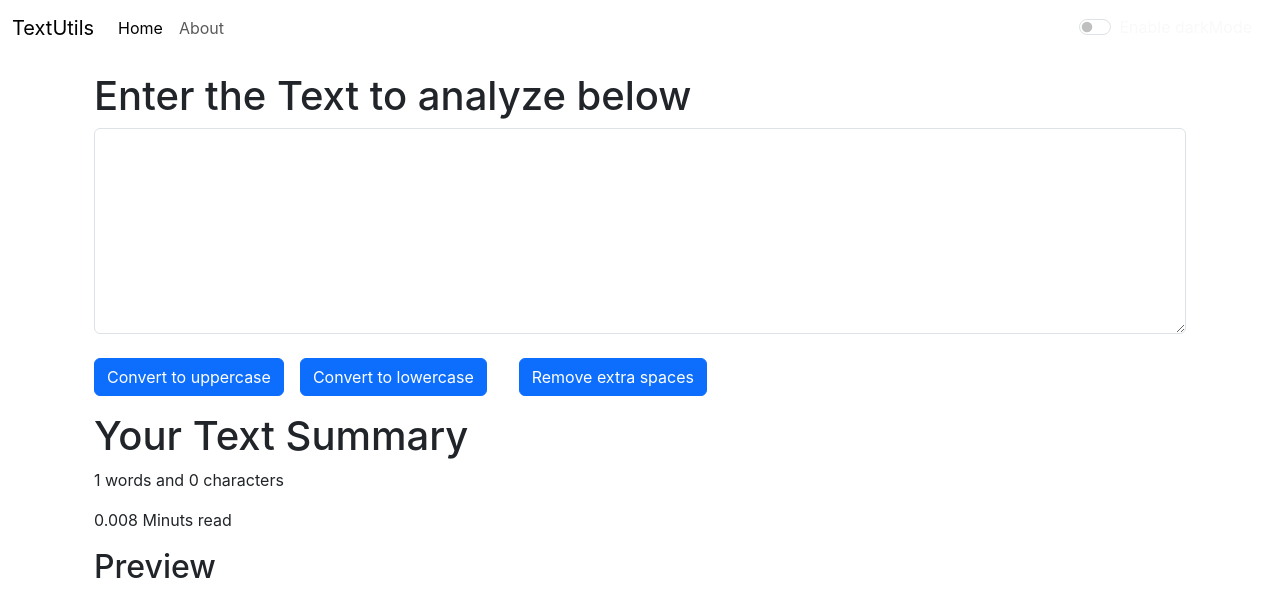
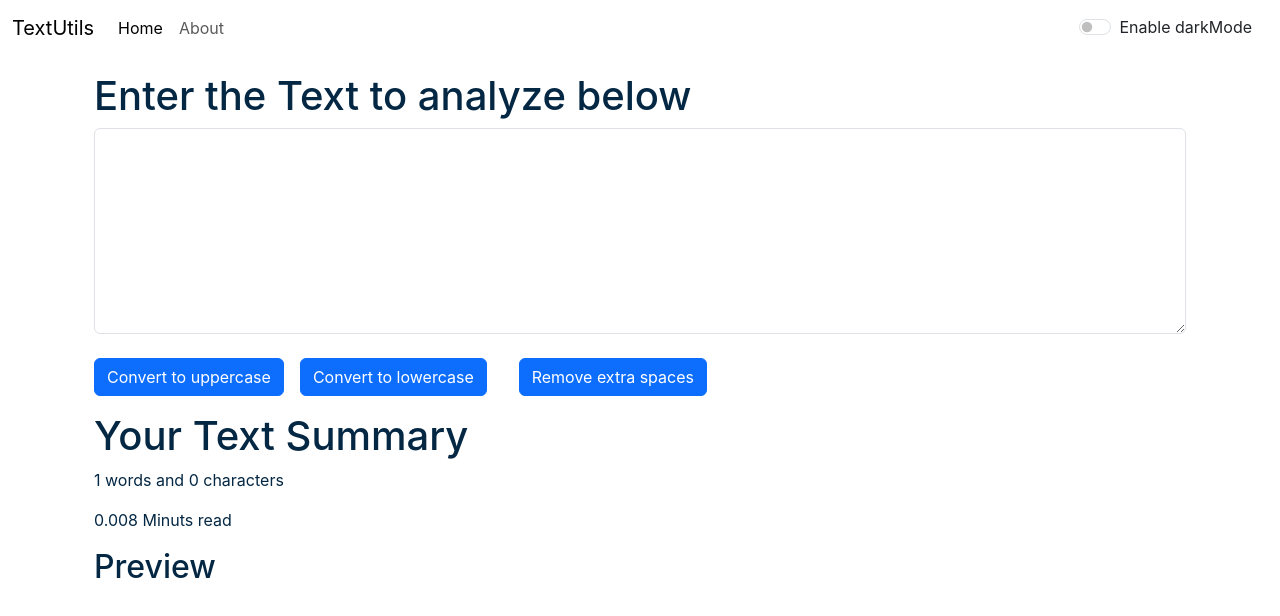
Before and after one commit to ojhal/TextUtils, a React (Create React App) app: page / in a window 1280 px wide. Shown: the top 616 px of the page. Built offline with nearby package versions, Linux system fonts and the light colour scheme.

Commit message:
some conditions added

```diff
--- a/src/App.js
+++ b/src/App.js
@@ -3,17 +3,17 @@
 import React, { useState } from 'react';
 
 function App() {
-  const [mode,setMode] = useState('dark')
+  const [mode,setMode] = useState('light')
 
   const toggleMode = () => {
     console.log("toggled")
     if(mode === "light"){
       setMode("dark");
-      document.body.style.backgroundColor="white"
+      document.body.style.backgroundColor="#042743"
     }
     else{
       setMode("light");
-      document.body.style.backgroundColor="black"
+      document.body.style.backgroundColor="white"
     }
   }
   return (
--- a/src/Components/TextForm.js
+++ b/src/Components/TextForm.js
@@ -19,10 +19,10 @@
     }
     return (
         <>
-            <div className='container'>
+            <div className='container' style={{color:props.mode==="dark"?"white":"#042743"}}>
                 <h1>{props.heading}</h1>
                 <div className="mb-3">
-                    <textarea className="form-control" value={text} onChange={handleOnChange} id="myBox" rows="8"></textarea>
+                    <textarea className="form-control" value={text} onChange={handleOnChange} style={{backgroundColor:props.mode==="dark"?"grey":"white", color:props.mode==="dark"?"white":"black"}} id="myBox" rows="8"></textarea>
                     <br />
                     <button className='btn btn-primary' onClick={handleUpClick}>Convert to uppercase</button>
                     <button className='btn btn-primary mx-3' onClick={handleLowClick}>Convert to lowercase</button>
@@ -30,7 +30,7 @@
 
                 </div>
             </div>
-            <div className='container my-3'>
+            <div className='container my-3'  style={{color:props.mode==="dark"?"white":"#042743"}}>
                 <h1>
                     Your Text Summary
                 </h1>
```
